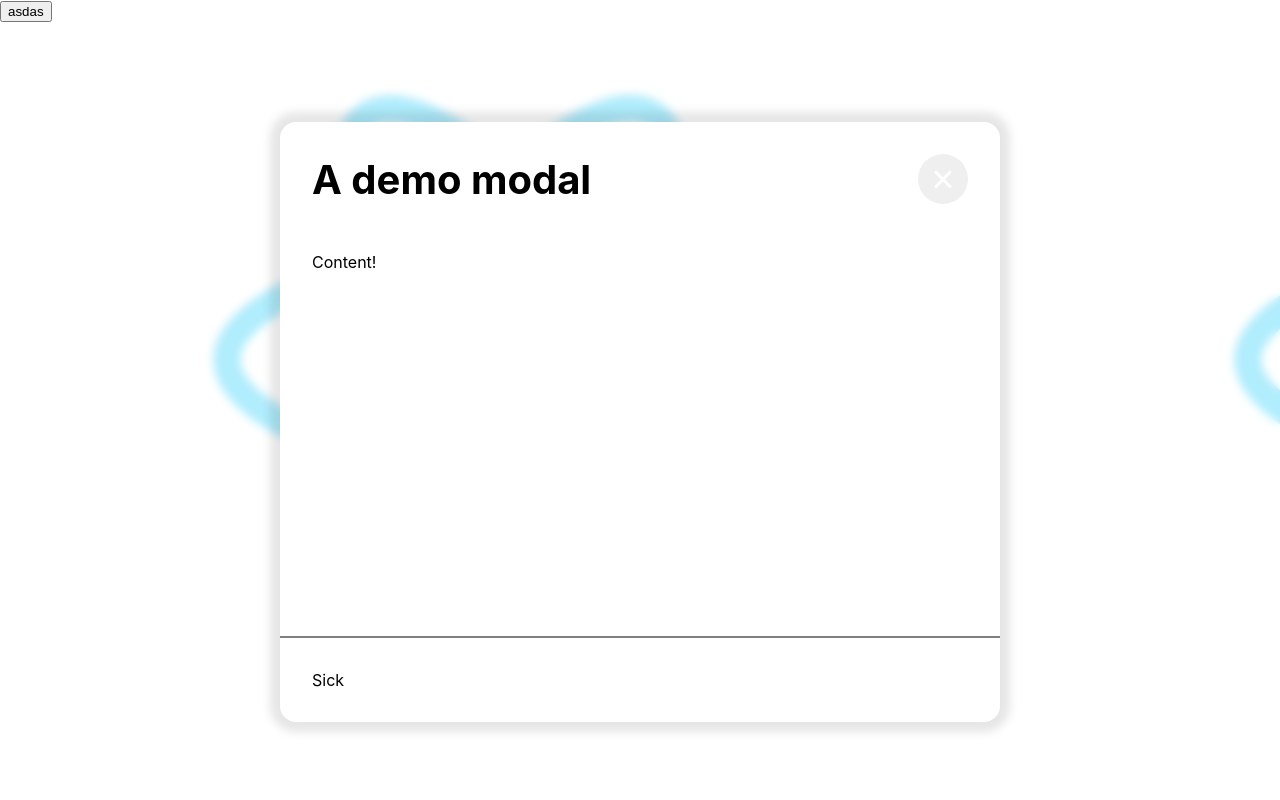
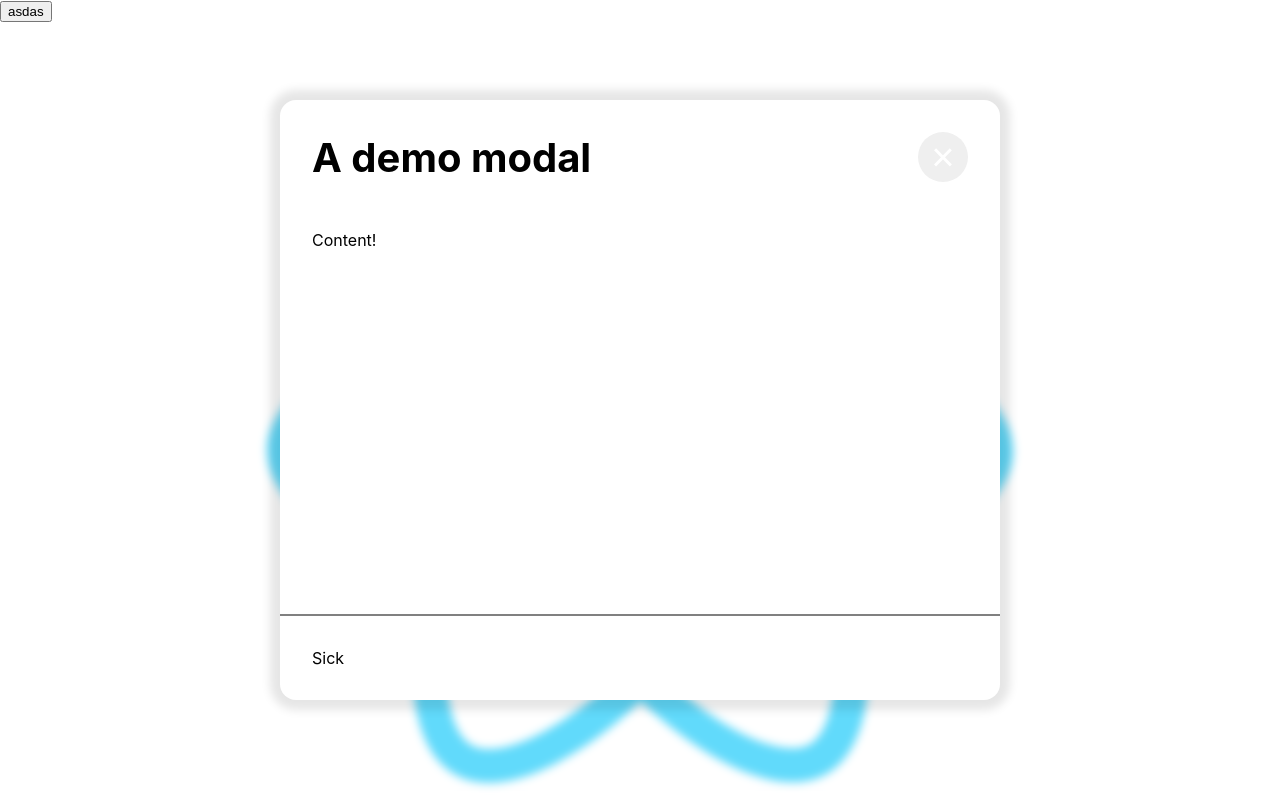
Before and after one commit to chet-w/react-ios-modal, a React (Create React App) app: page / in a window 1280 px wide. Both pictures are taken after a click on the button "asdas". Built offline with nearby package versions, Linux system fonts and the light colour scheme.

Commit message:
more or less animations

```diff
--- a/src/components/Background/index.tsx
+++ b/src/components/Background/index.tsx
@@ -5,7 +5,7 @@ const Background = (backgroundProps: BackgroundProps) => {
   return (
     <S.Background
       {...backgroundProps}
-      variants={S.animations}
+      variants={S.variants}
       initial="closed"
       animate="open"
       exit="closed"
--- a/src/components/Background/styles.tsx
+++ b/src/components/Background/styles.tsx
@@ -17,11 +17,13 @@ export const Background = styled(motion.div)`
   z-index: -1;
 `;
 
-export const animations = {
+export const variants = {
   closed: {
-    backdropFilter: "none"
+    backdropFilter: "none",
+    background: "rgba(255, 255, 255, 0.5)"
   },
   open: {
-    backdropFilter: "blur(5px)"
+    backdropFilter: "blur(5px)",
+    background: "rgba(255, 255, 255, 0)"
   }
 };
--- a/src/components/ModalContext/index.tsx
+++ b/src/components/ModalContext/index.tsx
@@ -46,12 +46,7 @@ export const ModalProvider = ({ children }: ModalProviderProps) => {
     >
       {children}
       <AnimatePresence>
-        {Modal && (
-          <Fragment>
-            <Background />
-            {Modal}
-          </Fragment>
-        )}
+        {Modal && <Background>{Modal}</Background>}
       </AnimatePresence>
     </ModalContext.Provider>
   );
--- a/src/index.css
+++ b/src/index.css
@@ -5,7 +5,9 @@ body {
     sans-serif;
   -webkit-font-smoothing: antialiased;
   -moz-osx-font-smoothing: grayscale;
-  background: url("./logo.svg");
+  background-image: url("./logo.svg");
+  background-repeat: no-repeat;
+  background-size: cover;
 }
 
 code {
```
